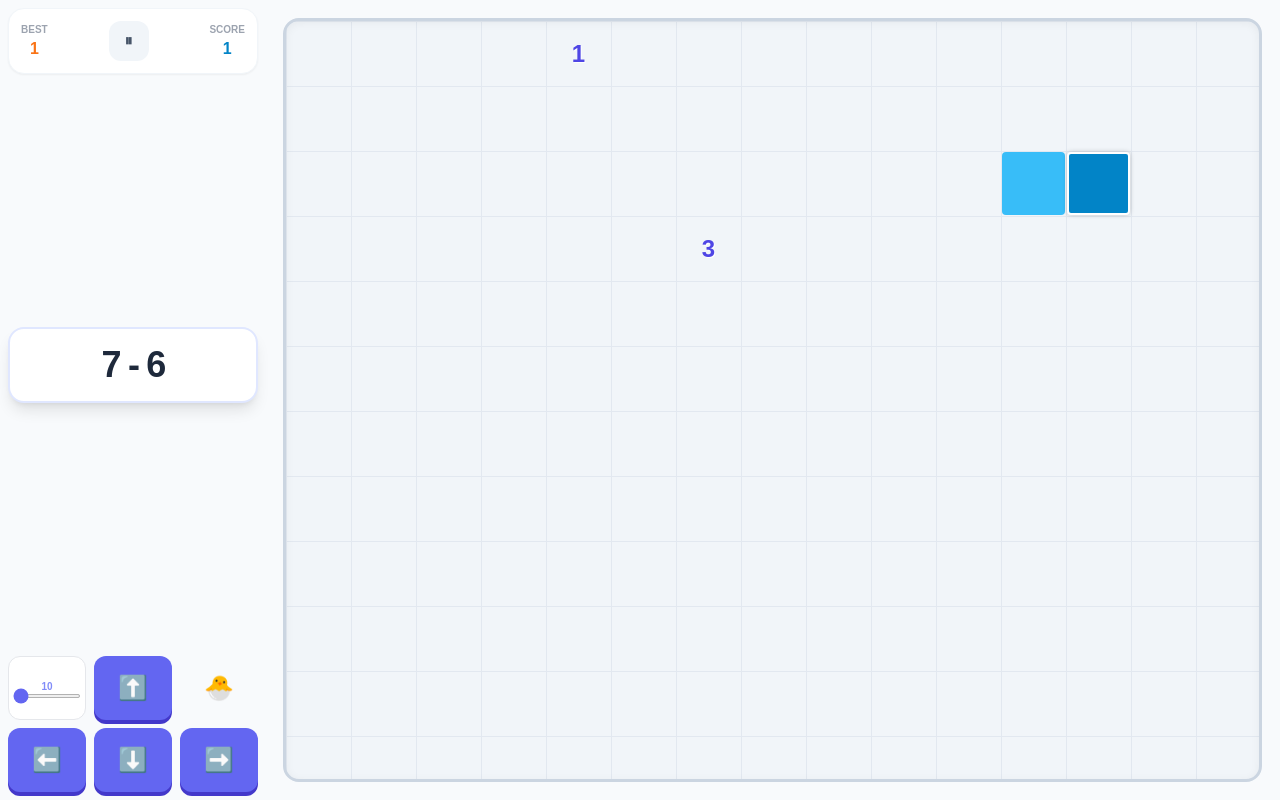
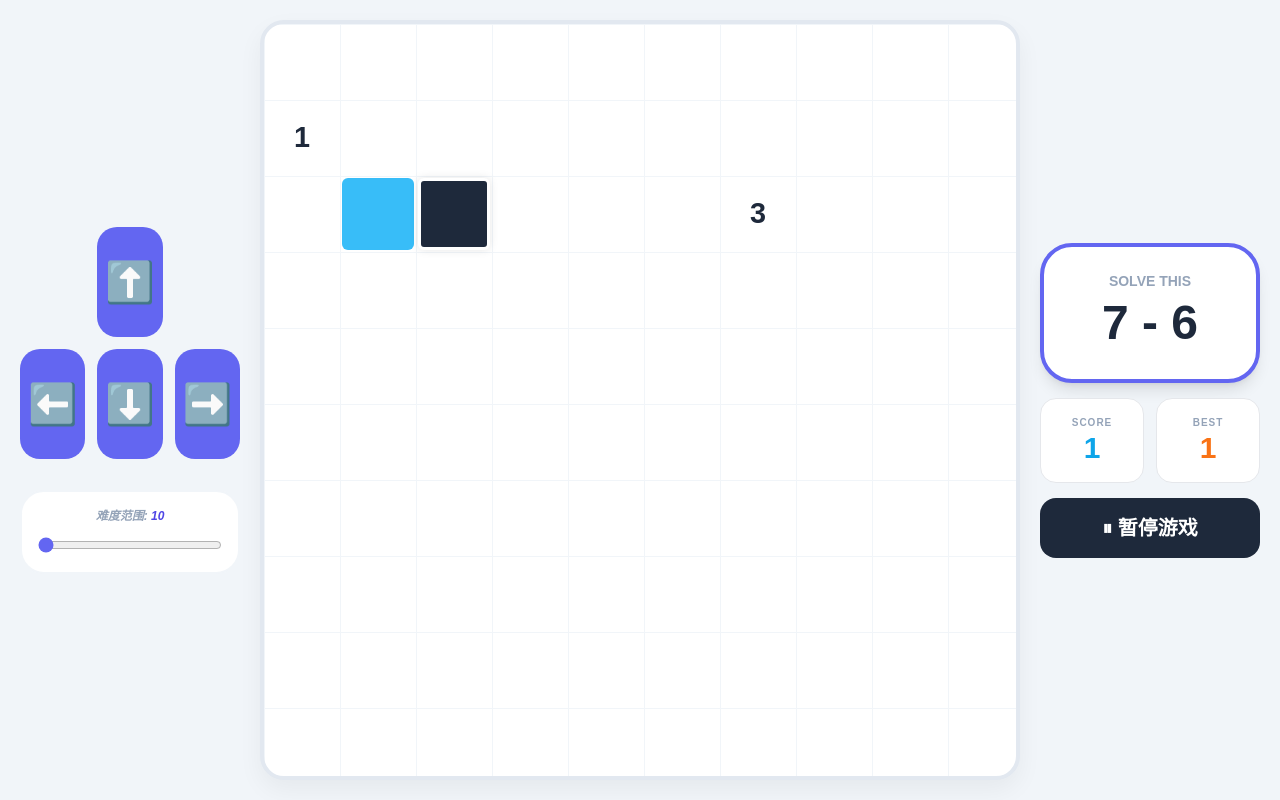
Before and after one commit to victorliu527/game, a plain HTML site: page index.html in a window 1280 px wide. Drawn offline with nearby package versions, Linux system fonts and the light colour scheme.

Commit message:
ipad improvement

```diff
--- a/index.html
+++ b/index.html
@@ -3,81 +3,105 @@
 <head>
     <meta charset="UTF-8">
     <meta name="viewport" content="width=device-width, initial-scale=1.0, maximum-scale=1.0, user-scalable=no, viewport-fit=cover">
-    <title>数学蛇：全屏竞技版</title>
+    <title>数学蛇：iPad 适配版</title>
     <script src="https://cdn.tailwindcss.com"></script>
     <style>
-        body { touch-action: manipulation; -webkit-user-select: none; overflow: hidden; background: #f8fafc; font-family: 'PingFang SC', sans-serif; height: 100vh; display: flex; flex-direction: column; }
+        body { touch-action: manipulation; -webkit-user-select: none; overflow: hidden; background: #f1f5f9; font-family: 'PingFang SC', sans-serif; height: 100vh; margin: 0; padding: 0; }
 
-        /* 自适应游戏区：自动撑满剩余空间 */
-        #game-container { flex: 1; width: 100%; padding: 10px; box-sizing: border-box; display: flex; align-items: center; justify-content: center; min-height: 0; }
+        /* 全屏 Flex 布局 */
+        #main-layout { display: flex; width: 100vw; height: 100vh; padding: 20px; box-sizing: border-box; gap: 20px; }
 
+        /* 游戏核心区：自适应剩余空间 */
+        #game-container { flex: 1; height: 100%; display: flex; align-items: center; justify-content: center; }
         #game-area {
-            position: relative; width: 100%; height: 100%; background-color: #f1f5f9;
-            background-image: linear-gradient(#e2e8f0 1px, transparent 1px), linear-gradient(90deg, #e2e8f0 1px, transparent 1px);
-            /* background-size 会在 JS 中动态设置以匹配步长 */
-            border-radius: 16px; overflow: hidden; border: 3px solid #cbd5e1; box-shadow: inset 0 2px 10px rgba(0,0,0,0.05);
+            position: relative; width: 100%; height: 100%; background: #ffffff;
+            background-image: linear-gradient(#f1f5f9 1px, transparent 1px), linear-gradient(90deg, #f1f5f9 1px, transparent 1px);
+            border-radius: 24px; overflow: hidden; border: 4px solid #e2e8f0; box-shadow: 0 10px 25px rgba(0,0,0,0.05);
         }
 
-        .snake-dot { position: absolute; border-radius: 4px; transition: all 0.1s linear; z-index: 10; }
-        .snake-head { z-index: 11; border: 2px solid white; box-shadow: 0 0 5px rgba(0,0,0,0.2); }
+        /* 侧边控制面板 */
+        .side-panel { width: 220px; display: flex; flex-direction: column; gap: 15px; justify-content: center; }
 
-        /* 移除闪烁动画，让两个数字看起来完全一样 */
-        .number-food {
-            position: absolute; display: flex; align-items: center; justify-content: center;
-            font-size: 1.5rem; font-weight: 900; z-index: 5; color: #4f46e5;
-            text-shadow: 1px 1px 0px white;
+        /* 按钮样式：加大尺寸方便 iPad 点击 */
+        .ctrl-btn {
+            background: #6366f1; color: white; font-size: 2.5rem; padding: 25px 0; border-radius: 20px;
+            shadow: 0 6px 0 #4338ca; transition: all 0.1s; display: flex; align-items: center; justify-content: center;
         }
+        .ctrl-btn:active { transform: translateY(4px); box-shadow: 0 2px 0 #4338ca; }
+
+        /* 蛇和食物 */
+        .snake-dot { position: absolute; border-radius: 6px; z-index: 10; transition: all 0.1s linear; }
+        .snake-head { z-index: 11; border: 3px solid white; box-shadow: 0 0 10px rgba(0,0,0,0.1); }
+        .number-food { position: absolute; display: flex; align-items: center; justify-content: center; font-size: 1.8rem; font-weight: 900; z-index: 5; color: #1e293b; }
 
         .shake { animation: shake-anim 0.4s both; background-color: #fee2e2 !important; }
         @keyframes shake-anim { 10%, 90% { transform: translate3d(-3px, 0, 0); } 30%, 70% { transform: translate3d(-5px, 0, 0); } }
 
-        /* 横屏适配 */
-        @media (orientation: landscape) {
-            body { flex-direction: row; padding: 10px; gap: 15px; }
-            #side-panel { width: 250px; height: 100%; flex-direction: column; display: flex; justify-content: space-between; }
-            #game-container { height: 100%; }
+        /* 手机竖屏兼容 */
+        @media (orientation: portrait) {
+            #main-layout { flex-direction: column; padding: 10px; }
+            .side-panel { width: 100%; order: 2; flex-direction: row; flex-wrap: wrap; height: auto; }
+            #game-container { order: 1; flex: 1.5; }
         }
     </style>
 </head>
-<body class="p-2">
+<body>
 
-    <div id="side-panel" class="flex flex-col gap-2">
-        <div class="flex justify-between items-center bg-white p-3 rounded-2xl shadow-sm border border-slate-100">
-            <div class="text-center"><p class="text-[10px] text-gray-400 font-bold uppercase">Best</p><p id="high-score" class="font-bold text-orange-500">0</p></div>
-            <button onclick="togglePause()" class="bg-slate-100 px-4 py-2 rounded-xl font-bold text-slate-600 active:scale-95">⏸</button>
-            <div class="text-center"><p class="text-[10px] text-gray-400 font-bold uppercase">Score</p><p id="score" class="font-bold text-sky-600">0</p></div>
+    <div id="main-layout">
+
+        <div class="side-panel">
+            <div class="grid grid-cols-3 gap-3">
+                <div></div>
+                <button onclick="changeDir('up')" class="ctrl-btn col-span-1">⬆️</button>
+                <div></div>
+
+                <button onclick="changeDir('left')" class="ctrl-btn">⬅️</button>
+                <button onclick="changeDir('down')" class="ctrl-btn">⬇️</button>
+                <button onclick="changeDir('right')" class="ctrl-btn">➡️</button>
+            </div>
+
+            <div class="bg-white p-4 rounded-3xl border-2 border-slate-100 mt-4">
+                <p class="text-center text-xs font-bold text-slate-400 mb-2 italic">难度范围: <b id="rv" class="text-indigo-600">10</b></p>
+                <input type="range" id="diff" min="10" max="50" value="10" class="w-full h-2 accent-indigo-500" oninput="updateDifficulty(this.value)">
+            </div>
         </div>
 
-        <div id="q-card" class="bg-white p-4 rounded-2xl shadow-lg border-2 border-indigo-100 text-center transition-all">
-            <div id="question" class="text-4xl font-black text-slate-800 tracking-tighter">? + ?</div>
+        <div id="game-container">
+            <div id="game-area">
+                <div id="pause-overlay" class="hidden absolute inset-0 z-50 flex flex-col items-center justify-center bg-slate-900/60 backdrop-blur-md text-white">
+                    <p class="text-2xl mb-8 font-black">GAME PAUSED</p>
+                    <button onclick="togglePause()" class="bg-white text-indigo-600 px-12 py-5 rounded-full text-3xl font-black shadow-2xl active:scale-95">CONTINUE ▶️</button>
+                </div>
+            </div>
         </div>
 
-        <div class="grid grid-cols-3 gap-2">
-            <div class="flex flex-col items-center justify-center bg-white rounded-xl border p-1">
-                <span class="text-[10px] font-bold text-indigo-400"><b id="rv">10</b></span>
-                <input type="range" id="diff" min="10" max="30" value="10" class="w-full h-1 accent-indigo-500" oninput="updateDifficulty(this.value)">
+        <div class="side-panel">
+            <div class="bg-white p-6 rounded-[32px] shadow-lg border-4 border-indigo-500 text-center">
+                <p class="text-slate-400 text-sm font-bold">SOLVE THIS</p>
+                <div id="question" class="text-5xl font-black text-slate-800 my-2">? + ?</div>
             </div>
-            <button onclick="changeDir('up')" class="bg-indigo-500 text-white text-2xl p-4 rounded-xl shadow-[0_4px_0_#4338ca] active:translate-y-1 active:shadow-none">⬆️</button>
-            <div class="flex items-center justify-center text-2xl" id="level-emoji">🐣</div>
-            <button onclick="changeDir('left')" class="bg-indigo-500 text-white text-2xl p-4 rounded-xl shadow-[0_4px_0_#4338ca] active:translate-y-1 active:shadow-none">⬅️</button>
-            <button onclick="changeDir('down')" class="bg-indigo-500 text-white text-2xl p-4 rounded-xl shadow-[0_4px_0_#4338ca] active:translate-y-1 active:shadow-none">⬇️</button>
-            <button onclick="changeDir('right')" class="bg-indigo-500 text-white text-2xl p-4 rounded-xl shadow-[0_4px_0_#4338ca] active:translate-y-1 active:shadow-none">➡️</button>
+
+            <div class="flex justify-between gap-3">
+                <div class="flex-1 bg-white p-4 rounded-2xl text-center border">
+                    <p class="text-[10px] text-slate-400 font-bold uppercase tracking-widest">Score</p>
+                    <p id="score" class="text-3xl font-black text-sky-500">0</p>
+                </div>
+                <div class="flex-1 bg-white p-4 rounded-2xl text-center border">
+                    <p class="text-[10px] text-slate-400 font-bold uppercase tracking-widest">Best</p>
+                    <p id="high-score" class="text-3xl font-black text-orange-500">0</p>
+                </div>
+            </div>
+
+            <button onclick="togglePause()" class="bg-slate-800 text-white py-4 rounded-2xl font-bold text-xl active:bg-slate-700">⏸ 暂停游戏</button>
         </div>
-    </div>
 
-    <div id="game-container">
-        <div id="game-area">
-            <div id="pause-overlay" class="hidden absolute inset-0 z-50 flex items-center justify-center bg-slate-900/60 backdrop-blur-sm">
-                <button onclick="togglePause()" class="bg-white text-indigo-600 px-10 py-4 rounded-3xl text-2xl font-black shadow-2xl">继续游戏 ▶️</button>
-            </div>
-        </div>
     </div>
 
     <script>
         const AREA = document.getElementById('game-area');
-        let STEP = 30; // 默认步长，会在 init 中动态计算
+        let STEP = 40; // iPad 上网格稍微大一点
         let snakeDots = [];
-        const COLORS = ['#38bdf8', '#4ade80', '#fbbf24', '#a78bfa', '#f87171'];
+        const COLORS = ['#38bdf8', '#4ade80', '#fbbf24', '#a78bfa', '#f43f5e'];
         let direction = 'right', score = 0, currentAns = 0, foods = [], gameInterval, isPaused = false;
         let highScore = localStorage.getItem('snakeMathHigh') || 0;
 
@@ -92,21 +116,16 @@
             o.start(); o.stop(audioCtx.currentTime + dur);
         }
 
-        // --- 响应式网格初始化 ---
         function initGrid() {
-            const containerWidth = AREA.offsetWidth;
-            const containerHeight = AREA.offsetHeight;
-            // 动态计算步长：寻找能被宽高整除的最接近 30 的数值
-            STEP = Math.floor(containerWidth / 15); // 横向固定 15 格
+            // 根据高度动态调整步长，确保纵向格子数在 10-12 左右，适合口算
+            STEP = Math.floor(AREA.offsetHeight / 10);
             AREA.style.backgroundSize = `${STEP}px ${STEP}px`;
-
-            // 重新校准蛇的位置
-            snakeDots = [{x: STEP * 2, y: STEP * 2}];
+            if (snakeDots.length === 0) snakeDots = [{x: STEP*2, y: STEP*2}];
             render();
         }
 
         function saveGameState() {
-            const state = { snakeDots, direction, score, currentAns, foods, diff: document.getElementById('diff').value };
+            const state = { snakeDots, direction, score, currentAns, foods, diff: document.getElementById('diff').value, question: document.getElementById('question').innerText };
             localStorage.setItem('snakeMathState', JSON.stringify(state));
         }
 
@@ -118,8 +137,8 @@
                 currentAns = s.currentAns; foods = s.foods;
                 document.getElementById('diff').value = s.diff;
                 document.getElementById('rv').innerText = s.diff;
+                document.getElementById('question').innerText = s.question;
                 document.getElementById('score').innerText = score;
-                render(); renderFoods(); updateLevelEmoji();
                 return true;
             }
             return false;
@@ -131,8 +150,7 @@
         function togglePause(forcePause = false) {
             if(forcePause) isPaused = true; else isPaused = !isPaused;
             document.getElementById('pause-overlay').classList.toggle('hidden', !isPaused);
-            if(!isPaused) audioCtx.resume();
-            saveGameState();
+            if(!isPaused) { audioCtx.resume(); saveGameState(); }
         }
 
         function updateDifficulty(v) { document.getElementById('rv').innerText = v; resetGame(); }
@@ -141,6 +159,7 @@
             clearInterval(gameInterval);
             score = 0; document.getElementById('score').innerText = 0;
             initGrid();
+            snakeDots = [{x: STEP*2, y: STEP*2}];
             direction = 'right';
             nextQuestion();
             gameInterval = setInterval(update, 450);
@@ -192,11 +211,10 @@
             snakeDots.unshift(head);
             let ate = false;
             foods.forEach(f => {
-                if(Math.abs(head.x - f.x) < 2 && Math.abs(head.y - f.y) < 2) {
+                if(Math.abs(head.x - f.x) < 5 && Math.abs(head.y - f.y) < 5) {
                     if(f.ok) {
-                        score++; playTone(800, 'sine', 0.2);
+                        score++; playTone(800, 'sine', 0.15);
                         document.getElementById('score').innerText = score;
-                        if(score % 10 === 0) levelUpFlash();
                         if(score > highScore) {
                             highScore = score;
                             localStorage.setItem('snakeMathHigh', highScore);
@@ -212,10 +230,8 @@
             });
             if(!ate) snakeDots.pop();
             render();
+            if(score % 5 === 0) saveGameState();
         }
-
-        function updateLevelEmoji() { document.getElementById('level-emoji').innerText = score >= 30 ? '👑' : (score >= 10 ? '🦖' : '🐣'); }
-        function levelUpFlash() { document.getElementById('q-card').style.backgroundColor = '#fef08a'; updateLevelEmoji(); setTimeout(() => document.getElementById('q-card').style.backgroundColor = 'white', 500); }
 
         function render() {
             AREA.querySelectorAll('.snake-dot').forEach(el => el.remove());
@@ -223,9 +239,9 @@
             snakeDots.forEach((d, i) => {
                 const dot = document.createElement('div');
                 dot.className = `snake-dot ${i===0?'snake-head':''}`;
-                dot.style.width = (STEP - 2) + 'px'; dot.style.height = (STEP - 2) + 'px';
-                dot.style.left = (d.x + 1) + 'px'; dot.style.top = (d.y + 1) + 'px';
-                dot.style.backgroundColor = i === 0 ? '#0284c7' : COLORS[colorIdx];
+                dot.style.width = (STEP - 4) + 'px'; dot.style.height = (STEP - 4) + 'px';
+                dot.style.left = (d.x + 2) + 'px'; dot.style.top = (d.y + 2) + 'px';
+                dot.style.backgroundColor = i === 0 ? '#1e293b' : COLORS[colorIdx];
                 AREA.appendChild(dot);
             });
             document.getElementById('high-score').innerText = highScore;
@@ -243,11 +259,17 @@
             });
         }
 
-        function changeDir(d) { if(!isPaused) { if(d === direction) update(); else { direction = d; playTone(400, 'square', 0.05); } saveGameState(); } }
+        function changeDir(d) {
+            if(!isPaused) {
+                if(d === direction) update();
+                else { direction = d; playTone(400, 'square', 0.05); }
+            }
+        }
 
-        setTimeout(() => { // 延迟初始化以确保 DOM 尺寸就绪
+        // 延迟启动
+        setTimeout(() => {
             if(!loadGameState()) resetGame();
-            else { togglePause(true); initGrid(); gameInterval = setInterval(update, 450); }
+            else { initGrid(); togglePause(true); gameInterval = setInterval(update, 450); }
         }, 300);
     </script>
 </body>
```
